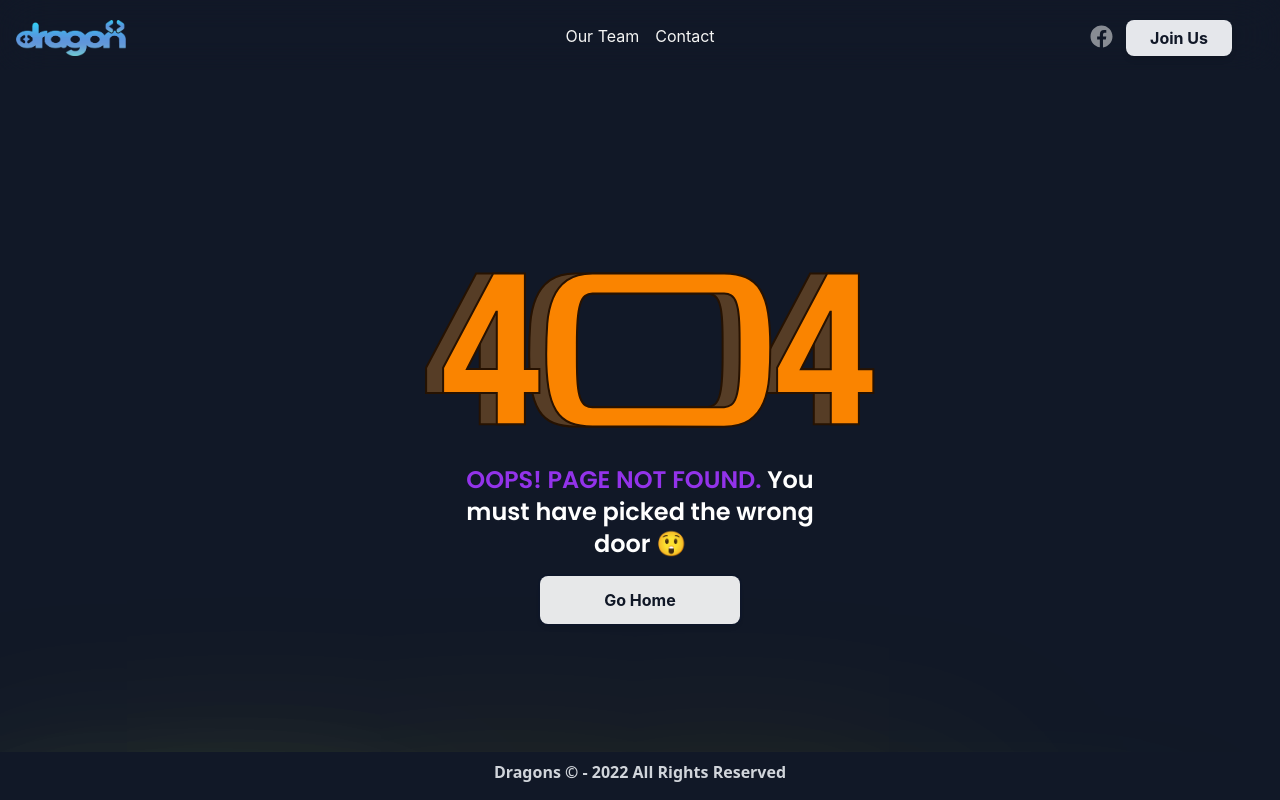
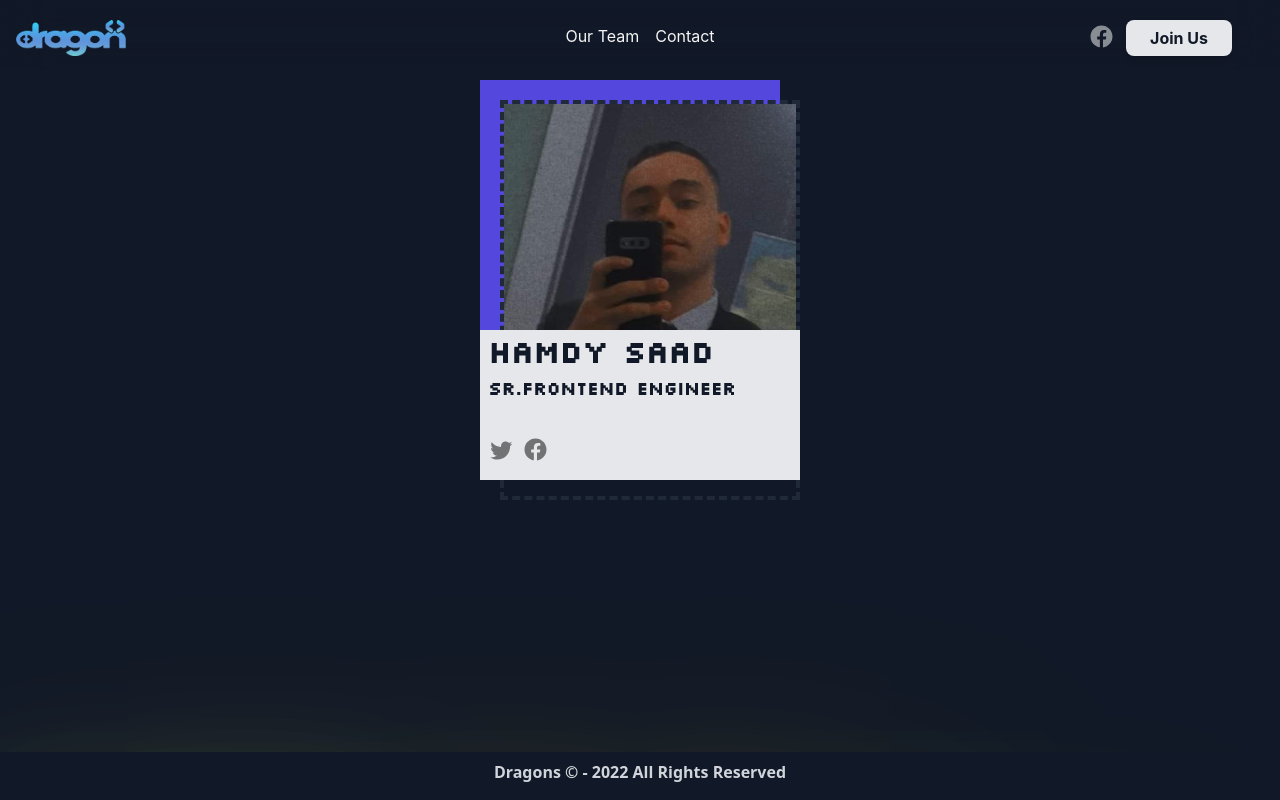
Before and after one commit to Hamdysaad20/dragonsWebsite, a Next.js app: page /Team in a window 1280 px wide. Before the commit this address had no page. Built offline with nearby package versions, Linux system fonts and the light colour scheme.

Commit message:
team card

```diff
--- /dev/null
+++ b/components/CardTeam.jsx
@@ -0,0 +1,89 @@
+import Link from "next/link";
+import Image from "next/image";
+
+import React from "react";
+
+function cardTeam(props) {
+  function getRandomInt(max) {
+    return Math.floor(Math.random() * max);
+  }
+  function randomArrayShuffle(array) {
+    var currentIndex = array.length,
+      temporaryValue,
+      randomIndex;
+    while (0 !== currentIndex) {
+      randomIndex = Math.floor(Math.random() * currentIndex);
+      currentIndex -= 1;
+      temporaryValue = array[currentIndex];
+      array[currentIndex] = array[randomIndex];
+      array[randomIndex] = temporaryValue;
+    }
+    return array;
+  }
+  let bgcardColor = [
+    "bg-[#90BB94]",
+    "bg-[#E2AD5E]",
+    "bg-[#5347DE]",
+    "bg-[#E2815E]",
+  ];
+  return (
+    <div>
+      <div className='relative h-[420px] w-[320px]'>
+        <div
+          className={`${
+            bgcardColor[getRandomInt(4)]
+          }${" h-[400px] w-[300px] "}`}>
+          <div className='border-4 border-dashed absolute h-[400px] select-none hover:backdrop-blur-sm w-[300px] rotateonhover15 duration-500 border-gray-800 right-0 bottom-0'>
+            <Image
+              src={props.image}
+              alt=''
+              height='300'
+              width='300'
+              objectFit='cover'
+            />
+          </div>
+          <div className='bg-gray-200  text-gray-900 absolute rotateonhover15 duration-500 w-full bottom-[20px] h-[150px]'>
+            <div
+              style={{ fontFamily: "tatris", width: "400" }}
+              className='text-gray-900 relative text-left h-full'>
+              <h1 className='text-3xl font-bold pl-2 p-1'>{props.name}</h1>
+              <h1 className='text-lg font-bold pl-2 p-1 pt-0'>
+                {props.work}
+              </h1>
+
+              <div className='flex gap-2 justify-center  pl-2 absolute bottom-4'>
+                <div className='duration-500 mt-1 active:scale-95  hover:text-gray-400'>
+                  <Link href={props.herfTwitter} passHref>
+                    <svg width='27' height='27' viewBox='0 0 24 24'>
+                      <path
+                        className='opacity-50 hover:opacity-30 duration-300'
+                        fill='black'
+                        d='M19.633 7.997c.013.175.013.349.013.523 0 5.325-4.053 11.461-11.46 11.461-2.282 0-4.402-.661-6.186-1.809.324.037.636.05.973.05a8.07 8.07 0 0 0 5.001-1.721 4.036 4.036 0 0 1-3.767-2.793c.249.037.499.062.761.062.361 0 .724-.05 1.061-.137a4.027 4.027 0 0 1-3.23-3.953v-.05c.537.299 1.16.486 1.82.511a4.022 4.022 0 0 1-1.796-3.354c0-.748.199-1.434.548-2.032a11.457 11.457 0 0 0 8.306 4.215c-.062-.3-.1-.611-.1-.923a4.026 4.026 0 0 1 4.028-4.028c1.16 0 2.207.486 2.943 1.272a7.957 7.957 0 0 0 2.556-.973 4.02 4.02 0 0 1-1.771 2.22 8.073 8.073 0 0 0 2.319-.624 8.645 8.645 0 0 1-2.019 2.083z'></path>
+                    </svg>
+                  </Link>
+                </div>
+                <div className='duration-500 active:scale-95  hover:text-gray-400'>
+                  {" "}
+                  <Link href={props.herfFacebook} passHref>
+                    <svg
+                      fill='black'
+                      xmlns='http://www.w3.org/2000/svg'
+                      viewBox='0 0 50 50'
+                      width='25px'
+                      height='25px'
+                      className='opacity-50 mt-1 hover:opacity-30 duration-300'>
+                      {" "}
+                      <path d='M25,3C12.85,3,3,12.85,3,25c0,11.03,8.125,20.137,18.712,21.728V30.831h-5.443v-5.783h5.443v-3.848 c0-6.371,3.104-9.168,8.399-9.168c2.536,0,3.877,0.188,4.512,0.274v5.048h-3.612c-2.248,0-3.033,2.131-3.033,4.533v3.161h6.588 l-0.894,5.783h-5.694v15.944C38.716,45.318,47,36.137,47,25C47,12.85,37.15,3,25,3z' />
+                    </svg>
+                  </Link>
+                </div>
+              </div>
+            </div>
+          </div>
+        </div>
+      </div>
+    </div>
+  );
+}
+
+export default cardTeam;
--- a/pages/404.js
+++ b/pages/404.js
@@ -1,5 +1,4 @@
 import React, { useRef } from "react";
-import styles from "../styles/Home.module.css";
 import Lottie from "lottie-react";
 
 import celebrate from "../public/JSON/404.json";
--- a/pages/Done.js
+++ b/pages/Done.js
@@ -1,5 +1,4 @@
 import React, { useRef } from "react";
-import styles from "../styles/Home.module.css";
 import Lottie from "lottie-react";
 
 import celebrate from "../public/JSON/celebrate.json";
--- /dev/null
+++ b/pages/Team.js
@@ -0,0 +1,19 @@
+import React from "react";
+import CardTeam from "../components/CardTeam";
+function Team() {
+  return (
+    <div className='pt-20'>
+      <div className='w-full flex-wrap gap-2 max-w-[1400px] flex mx-auto justify-center '>
+        <CardTeam
+          herfFacebook='https://www.facebook.com/profile.php?id=100086806926973'
+          herfTwitter='https://www.facebook.com/profile.php?id=100086806926973'
+          name='Hamdy Saad'
+          work='Sr.Frontend Engineer'
+          image='/images/1.jpg'
+        />
+      </div>
+    </div>
+  );
+}
+
+export default Team;
--- a/pages/api/hello.js
+++ /dev/null
@@ -1,5 +0,0 @@
-// Next.js API route support: https://nextjs.org/docs/api-routes/introduction
-
-export default function handler(req, res) {
-  res.status(200).json({ name: 'John Doe' })
-}
--- a/styles/globals.css
+++ b/styles/globals.css
@@ -7,6 +7,19 @@
   src: url("../public/fonts/Poppins-SemiBold.ttf") format("truetype");
 
   font-weight: 600;
+
+  font-style: normal;
+}
+input {
+  accent-color: #ff4d6e;
+}
+
+@font-face {
+  font-family: "tatris";
+  font-weight: 400;
+  src: url("../public/fonts/Silkscreen-Regular.ttf") format("truetype");
+
+  font-weight: 400;
 
   font-style: normal;
 }
@@ -305,3 +318,28 @@ section {
 .TogglerDisplay {
   display: none;
 }
+
+.rotateonhover15 {
+  --tw-rotate: 0deg;
+  transform: translate(var(--tw-translate-x), var(--tw-translate-y))
+    rotate(var(--tw-rotate)) skewX(var(--tw-skew-x)) skewY(var(--tw-skew-y))
+    scaleX(var(--tw-scale-x)) scaleY(var(--tw-scale-y));
+}
+.r2otateonhover15 {
+  --tw-rotate: 0deg;
+  transform: translate(var(--tw-translate-x), var(--tw-translate-y))
+    rotate(var(--tw-rotate)) skewX(var(--tw-skew-x)) skewY(var(--tw-skew-y))
+    scaleX(var(--tw-scale-x)) scaleY(var(--tw-scale-y));
+}
+.rotateonhover15:hover {
+  --tw-rotate: -5deg;
+  transform: translate(var(--tw-translate-x), var(--tw-translate-y))
+    rotate(var(--tw-rotate)) skewX(var(--tw-skew-x)) skewY(var(--tw-skew-y))
+    scaleX(var(--tw-scale-x)) scaleY(var(--tw-scale-y));
+  .r2otateonhover15 {
+    --tw-rotate: -5deg;
+    transform: translate(var(--tw-translate-x), var(--tw-translate-y))
+      rotate(var(--tw-rotate)) skewX(var(--tw-skew-x)) skewY(var(--tw-skew-y))
+      scaleX(var(--tw-scale-x)) scaleY(var(--tw-scale-y));
+  }
+}
```
Also changed, not shown: public/fonts/Silkscreen-Regular.ttf (added), public/images/1.jpg (added).
